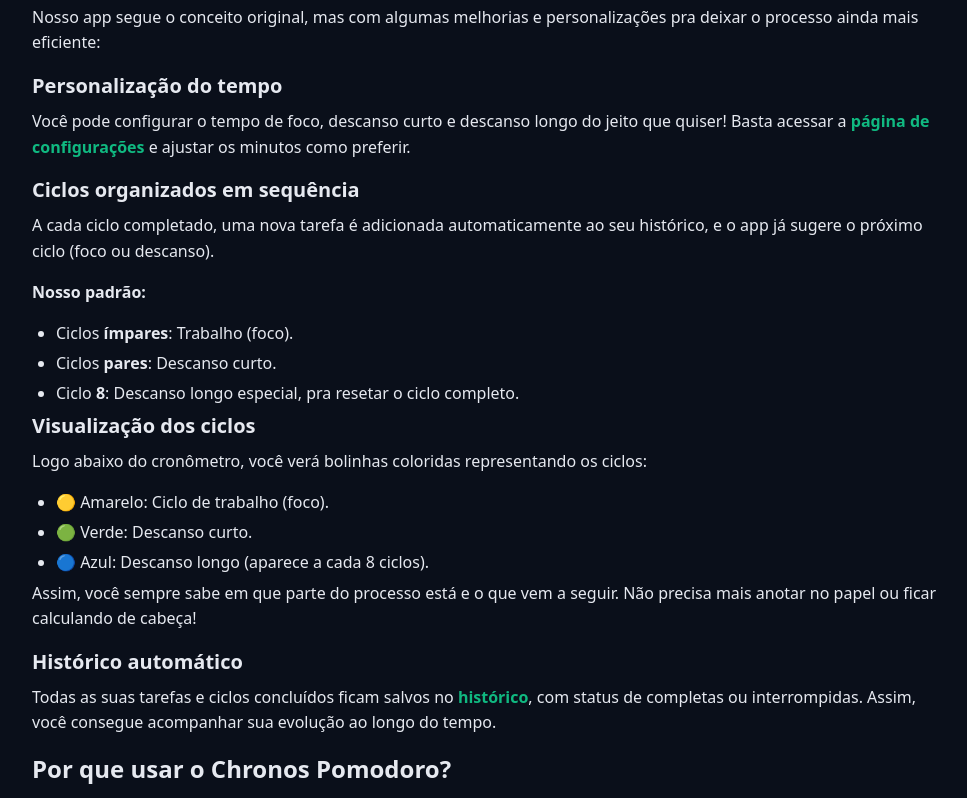
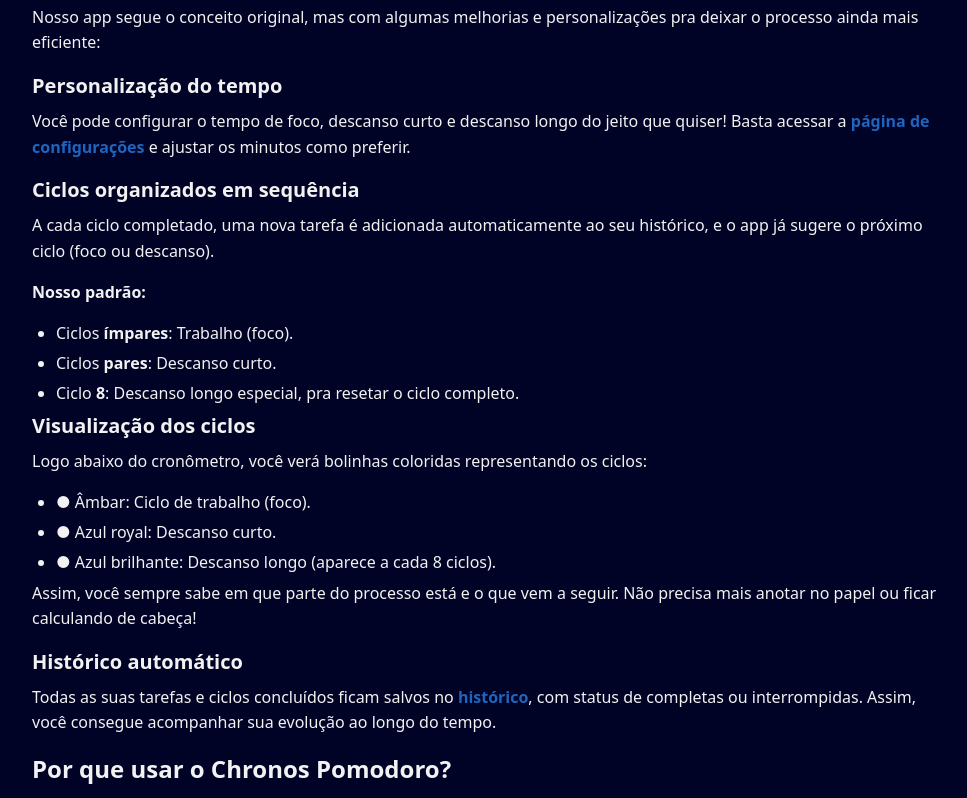
Before and after one commit to adil-jr/chronos-pomodoro, a React (Vite) app: page /about-pomodoro in a window 1280 px wide. Shown: the part 658-1456 px from the top of the page, without its empty margins (150-1117 px from the left). Built offline with nearby package versions, Linux system fonts and the light colour scheme.

Commit message:
style(theme, AboutPomodoro): update colors and descriptions

```diff
--- a/src/pages/AboutPomodoro/index.tsx
+++ b/src/pages/AboutPomodoro/index.tsx
@@ -86,9 +86,9 @@
             representando os ciclos:
           </p>
           <ul>
-            <li>🟡 Amarelo: Ciclo de trabalho (foco).</li>
-            <li>🟢 Verde: Descanso curto.</li>
-            <li>🔵 Azul: Descanso longo (aparece a cada 8 ciclos).</li>
+            <li>● Âmbar: Ciclo de trabalho (foco).</li>
+            <li>● Azul royal: Descanso curto.</li>
+            <li>● Azul brilhante: Descanso longo (aparece a cada 8 ciclos).</li>
           </ul>
 
           <p>
--- a/src/styles/theme.css
+++ b/src/styles/theme.css
@@ -21,44 +21,44 @@
 */
 
 :root {
-  /* 🎭 Tons de Cinza (cores dinâmicas que mudam entre claro/escuro) */
-  --gray-100: #e6e9f0; /* Cinza mais claro (usado para fundos no modo escuro) */
+  /* 🎭 Tons de Cinza/Azul (cores dinâmicas que mudam entre claro/escuro) - Estilo Imowash */
+  --gray-100: #F2F2F2; /* Cinza muito claro (quase branco - texto no modo escuro) */
   --gray-200: #cdd3e1;
   --gray-300: #aab3cc;
   --gray-400: #555f7d;
   --gray-500: #454f6a;
-  --gray-600: #363d56;
-  --gray-700: #272f43; /* Bordas e separadores */
-  --gray-800: #181f2e; /* Fundo de cartões e áreas destacadas */
-  --gray-900: #0a0f1a; /* Fundo principal do site */
+  --gray-600: #1F64BF; /* Azul médio brilhante - Imowash */
+  --gray-700: #032CA6; /* Azul royal profundo - Bordas e separadores */
+  --gray-800: #040DBF; /* Azul vibrante/elétrico - Fundo de cartões */
+  --gray-900: #010326; /* Azul extremamente escuro - Fundo principal do site */
 
   /* 🌿 Cores Primárias (cores fixas - NÃO mudam com o tema) */
-  --primary-light: #4de7b7; /* Usado para realces suaves */
-  --primary: #0da170; /* Cor principal do projeto */
-  --primary-dark: #065f46; /* Usado em hovers e elementos ativos */
+  --primary-light: #1F64BF; /* Usado para realces suaves - Azul médio brilhante (Imowash) */
+  --primary: #032CA6; /* Cor principal do projeto - Azul royal profundo (Imowash) */
+  --primary-dark: #040DBF; /* Usado em hovers e elementos ativos - Azul vibrante/elétrico (Imowash) */
 
   /* 🔗 Links */
-  --link-color: #10b981; /* Cor padrão dos links */
-  --link-hover: #0b8a60; /* Cor dos links ao passar o mouse */
+  --link-color: #1F64BF; /* Cor padrão dos links - Azul médio brilhante */
+  --link-hover: #040DBF; /* Cor dos links ao passar o mouse - Azul vibrante/elétrico */
 
-  /* 🚦 Alertas (cores fixas, usadas para feedbacks visuais) */
-  --success: #22c55e; /* Indica sucesso (verde) */
-  --warning: #eab308; /* Indica alerta (amarelo) */
-  --error: #991b1b; /* Indica erro (vermelho) */
-  --info: #0ea5e9; /* Indica informação (azul) */
+  /* 🚦 Alertas (cores fixas, usadas para feedbacks visuais) - Complementares Imowash */
+  --success: #10b981; /* Indica sucesso - Verde menta (complementar ao azul) */
+  --warning: #f59e0b; /* Indica alerta - Âmbar */
+  --error: #ef4444; /* Indica erro - Vermelho suave */
+  --info: #1F64BF; /* Indica informação - Azul médio brilhante (Imowash) */
 
-  /* 🎨 Texto sobre fundos coloridos (para garantir contraste) */
-  --text-over-primary: #0a0f1a; /* Texto sobre fundo primário */
-  --text-over-primary-dark: #e6e9f0; /* Texto sobre variação escura */
-  --text-over-primary-light: #0a0f1a; /* Texto sobre variação clara */
-  --text-over-success: #0a0f1a; /* Texto sobre fundo sucesso */
-  --text-over-warning: #0a0f1a; /* Texto sobre fundo alerta */
-  --text-over-error: #e6e9f0; /* Texto sobre fundo erro */
-  --text-over-info: #0a0f1a; /* Texto sobre fundo informativo */
+  /* 🎨 Texto sobre fundos coloridos (para garantir contraste) - Estilo Imowash */
+  --text-over-primary: #F2F2F2; /* Texto sobre fundo primário (#032CA6 azul royal) - Branco suave */
+  --text-over-primary-dark: #F2F2F2; /* Texto sobre variação escura (#040DBF azul vibrante) - Branco suave */
+  --text-over-primary-light: #F2F2F2; /* Texto sobre variação clara (#1F64BF azul médio) - Branco suave */
+  --text-over-success: #010326; /* Texto sobre fundo sucesso (#10b981 verde menta) - Escuro */
+  --text-over-warning: #010326; /* Texto sobre fundo alerta (#f59e0b âmbar) - Escuro */
+  --text-over-error: #F2F2F2; /* Texto sobre fundo erro (#ef4444 vermelho) - Branco suave */
+  --text-over-info: #F2F2F2; /* Texto sobre fundo informativo (#1F64BF azul médio) - Branco suave */
 
   /* 📝 Cores do Texto (dinâmicas) */
-  --text-default: #e6e9f0; /* Cor padrão do texto */
-  --text-muted: #aab3cc; /* Texto menos importante (placeholders, labels, etc.) */
+  --text-default: #F2F2F2; /* Cor padrão do texto - Branco suave (Imowash) */
+  --text-muted: #1F64BF; /* Texto menos importante (placeholders, labels, etc.) - Azul médio brilhante */
 
   /* 🚫 Cores para botões e elementos desativados */
   --disabled: #555f7d; /* Cor de fundo de elementos desativados */
@@ -95,8 +95,8 @@
   --text-muted: #272f43; /* Texto menos importante */
 
   /* 🔗 Links no modo claro */
-  --link-color: #0b8a60;
-  --link-hover: #065f46;
+  --link-color: #032CA6; /* Azul royal profundo */
+  --link-hover: #040DBF; /* Azul vibrante/elétrico */
 
   /* 🔔 Toastify no modo claro */
   --toastify-text-color-light: #e6e9f0;
```
